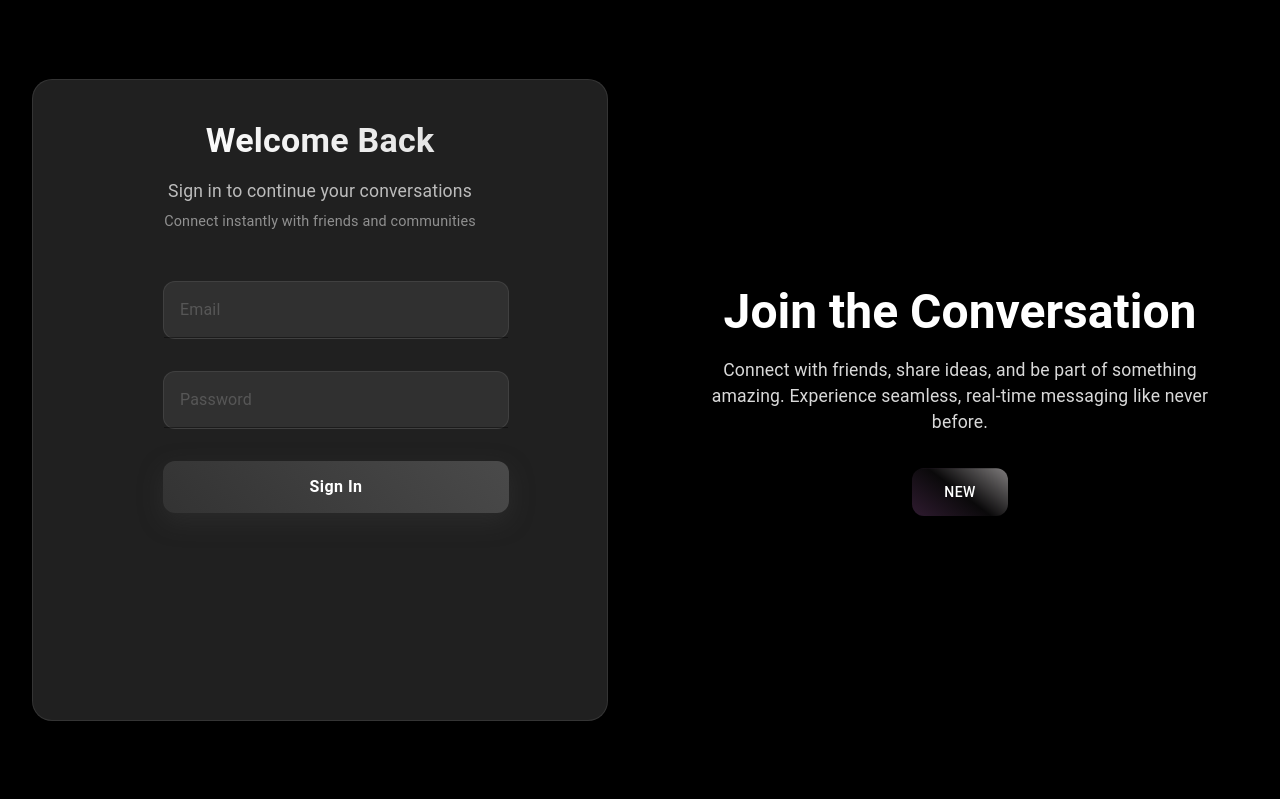
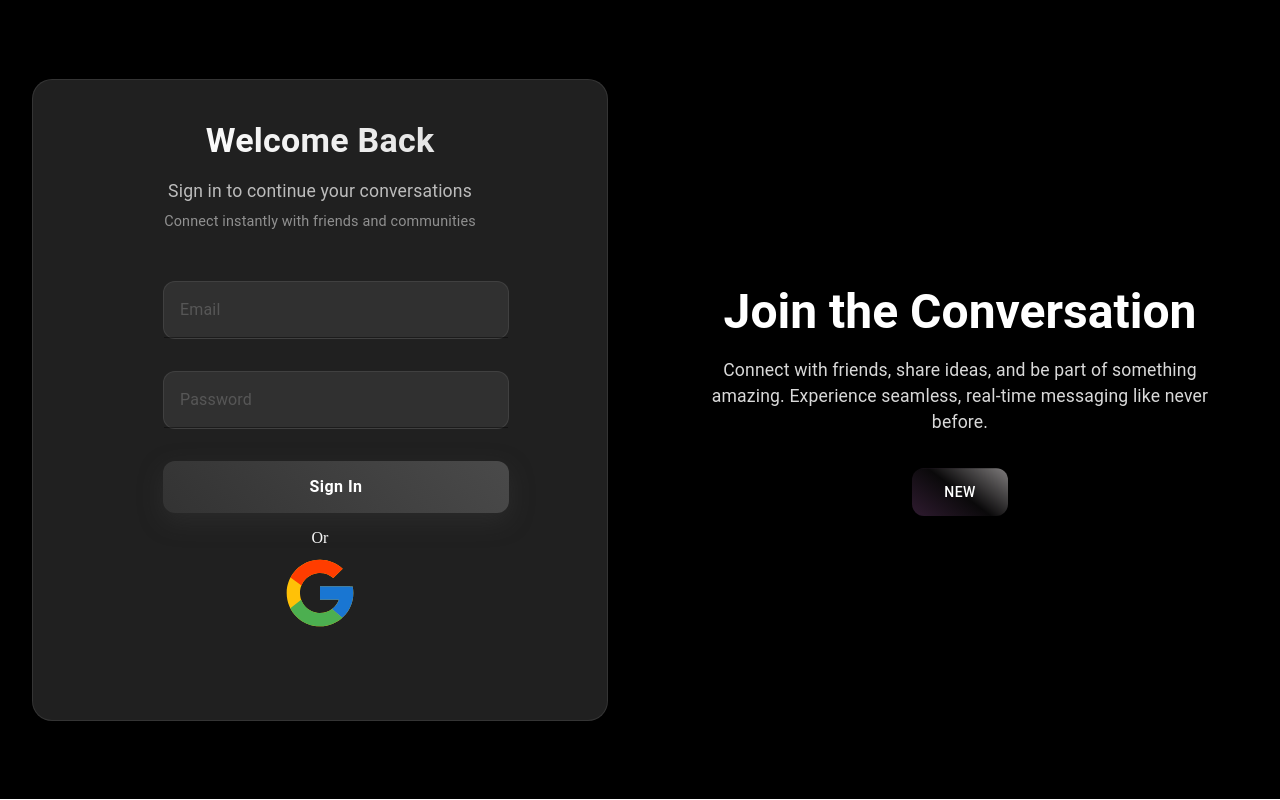
Before and after one commit to zoro-512/ChatApp, a React (Vite) app: page / in a window 1280 px wide. Both pictures are taken after a click on the button "SIGN IN". Built offline with nearby package versions, Linux system fonts and the light colour scheme; no server answers.

Commit message:
added Oauth

```diff
--- a/src/Login/Login.jsx
+++ b/src/Login/Login.jsx
@@ -5,48 +5,67 @@ import {
   Button,
   Input,
 } from '@mui/material';
-import { createUserWithEmailAndPassword,signInWithEmailAndPassword } from 'firebase/auth';
+import {
+  createUserWithEmailAndPassword,
+  signInWithEmailAndPassword,
+  signInWithPopup,
+} from 'firebase/auth';
 import { useState } from 'react';
 import { ToastContainer, toast } from 'react-toastify';
 import 'react-toastify/dist/ReactToastify.css';
-import { auth, db } from '../lib/firebase';
+import { auth, db, googleProvider, githubProvider, facebookProvider } from '../lib/firebase';
 import { doc, setDoc } from 'firebase/firestore';
-import { Password, Translate } from '@mui/icons-material';
 
 export default function Login() {
   const [overlayActive, setOverlayActive] = useState(true);
-  const [cr,setCr]=useState(false);
-  const [load,setLoad]=useState(false);
-  const [avtar, setAvtar] = useState({
-    file: null,
-    url: ''
-  });
+  const [load, setLoad] = useState(false);
+  const [avtar, setAvtar] = useState({ file: null, url: '' });
+
+  const handleOAuthLogin = async (provider, name) => {
+    try {
+      const result = await signInWithPopup(auth, provider);
+      const user = result.user;
+
+      await setDoc(doc(db, 'user', user.uid), {
+        username: user.displayName || 'No Name',
+        email: user.email,
+        id: user.uid,
+        photoURL: user.photoURL || '',
+        blocked: [],
+      }, { merge: true });
+
+      await setDoc(doc(db, 'userChats', user.uid), { chats: [] }, { merge: true });
+
+      toast.success(`Welcome ${user.displayName || user.email}!`);
+    } catch (error) {
+      toast.error(`${name} login failed: ${error.message}`);
+      console.error(error);
+    }
+  };
 
   const handleAvt = (e) => {
     if (e.target.files && e.target.files[0]) {
       const file = e.target.files[0];
-      setAvtar({
-        file: file,
-        url: URL.createObjectURL(file)
-      });
+      setAvtar({ file, url: URL.createObjectURL(file) });
     }
   };
 
-  const handleLogin=async (e)=>{
+  const handleLogin = async (e) => {
     e.preventDefault();
+    setLoad(true);
     const formData = new FormData(e.target);
     const { email, password } = Object.fromEntries(formData);
 
     try {
-    await signInWithEmailAndPassword(auth,email,password)
-    toast.success("Account logged in successfully!");
+      await signInWithEmailAndPassword(auth, email, password);
+      toast.success('Account logged in successfully!');
     } catch (error) {
       toast.error(error.message);
-  }
-  finally{
+    } finally {
       setLoad(false);
     }
   };
+
   const handleRegister = async (e) => {
     e.preventDefault();
     setLoad(true);
@@ -60,17 +79,18 @@ export default function Login() {
         username: userName,
         id: res.user.uid,
         blocked: [],
-});
+        photoURL: '',
+        email: res.user.email,
+      }, { merge: true });
 
-    await setDoc(doc(db,'userChats',res.user.uid),{
-      chats:[],
-    });
+      await setDoc(doc(db, 'userChats', res.user.uid), {
+        chats: [],
+      }, { merge: true });
 
-    toast.success("Account created successfully!");
+      toast.success('Account created successfully!');
     } catch (error) {
       toast.error(error.message);
-  }
-  finally{
+    } finally {
       setLoad(false);
     }
   };
@@ -181,6 +201,9 @@ export default function Login() {
       }
     }}
   >
+
+
+
     <Box sx={{ textAlign: 'center', mb: 4 }}>
       <Typography
         variant="h4"
@@ -311,6 +334,26 @@ export default function Login() {
         Sign In
       </Button>
     </form>
+    <Typography variant='h7'>
+      Or
+    </Typography>
+    <Box sx={{  display: 'flex', flexDirection: 'column', gap: 1 }}>
+  <Button
+    onClick={() => handleOAuthLogin(googleProvider, 'Google')}
+    sx={{
+      bgcolor: 'rgba(0,0,0,0)',
+      color: 'white',
+      textTransform: 'none',
+      fontWeight: 400,
+      width:'auto'
+    }}
+    fullWidth
+  >
+    <svg xmlns="http://www.w3.org/2000/svg" x="0px" y="0px" width="80" height="80" viewBox="0 0 48 48">
+<path fill="#FFC107" d="M43.611,20.083H42V20H24v8h11.303c-1.649,4.657-6.08,8-11.303,8c-6.627,0-12-5.373-12-12c0-6.627,5.373-12,12-12c3.059,0,5.842,1.154,7.961,3.039l5.657-5.657C34.046,6.053,29.268,4,24,4C12.955,4,4,12.955,4,24c0,11.045,8.955,20,20,20c11.045,0,20-8.955,20-20C44,22.659,43.862,21.35,43.611,20.083z"></path><path fill="#FF3D00" d="M6.306,14.691l6.571,4.819C14.655,15.108,18.961,12,24,12c3.059,0,5.842,1.154,7.961,3.039l5.657-5.657C34.046,6.053,29.268,4,24,4C16.318,4,9.656,8.337,6.306,14.691z"></path><path fill="#4CAF50" d="M24,44c5.166,0,9.86-1.977,13.409-5.192l-6.19-5.238C29.211,35.091,26.715,36,24,36c-5.202,0-9.619-3.317-11.283-7.946l-6.522,5.025C9.505,39.556,16.227,44,24,44z"></path><path fill="#1976D2" d="M43.611,20.083H42V20H24v8h11.303c-0.792,2.237-2.231,4.166-4.087,5.571c0.001-0.001,0.002-0.001,0.003-0.002l6.19,5.238C36.971,39.205,44,34,44,24C44,22.659,43.862,21.35,43.611,20.083z"></path>
+</svg>
+  </Button>
+</Box>
   </Box>}
 
   {/* Register Section */}
--- a/src/lib/firebase.js
+++ b/src/lib/firebase.js
@@ -1,8 +1,7 @@
 // Import the functions you need from the SDKs you need
 import { initializeApp } from "firebase/app";
-import { getAuth } from "firebase/auth";
-import { getFirestore } from "firebase/firestore";
-
+import { getAuth, GoogleAuthProvider, GithubAuthProvider, FacebookAuthProvider } from 'firebase/auth';
+import { getFirestore } from 'firebase/firestore';
 
 // Your web app's Firebase configuration
 const firebaseConfig = {
@@ -17,5 +16,11 @@ const firebaseConfig = {
 // Initialize Firebase
 const app = initializeApp(firebaseConfig);
 
-export const auth=getAuth();
-export const db=getFirestore();
+const auth = getAuth(app);
+const db = getFirestore(app);
+
+const googleProvider = new GoogleAuthProvider();
+const githubProvider = new GithubAuthProvider();
+const facebookProvider = new FacebookAuthProvider();
+
+export { auth, db, googleProvider, githubProvider, facebookProvider };
```
Lines whose indentation alone changed are shown as unchanged.
